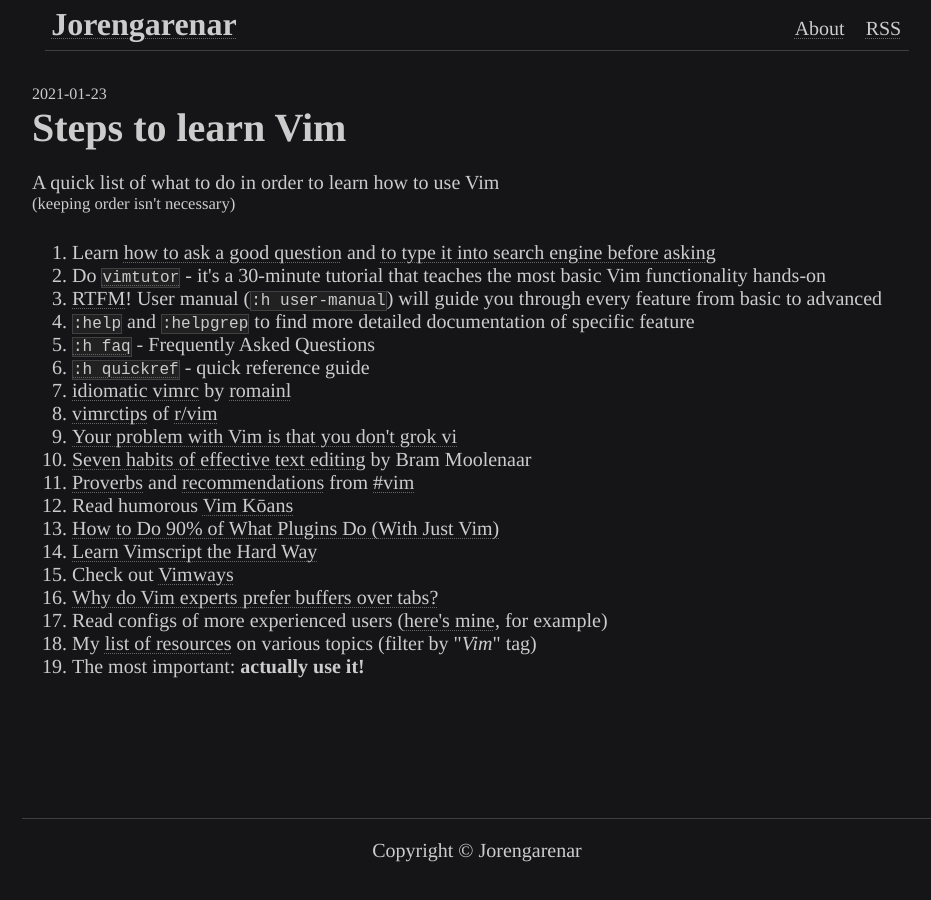
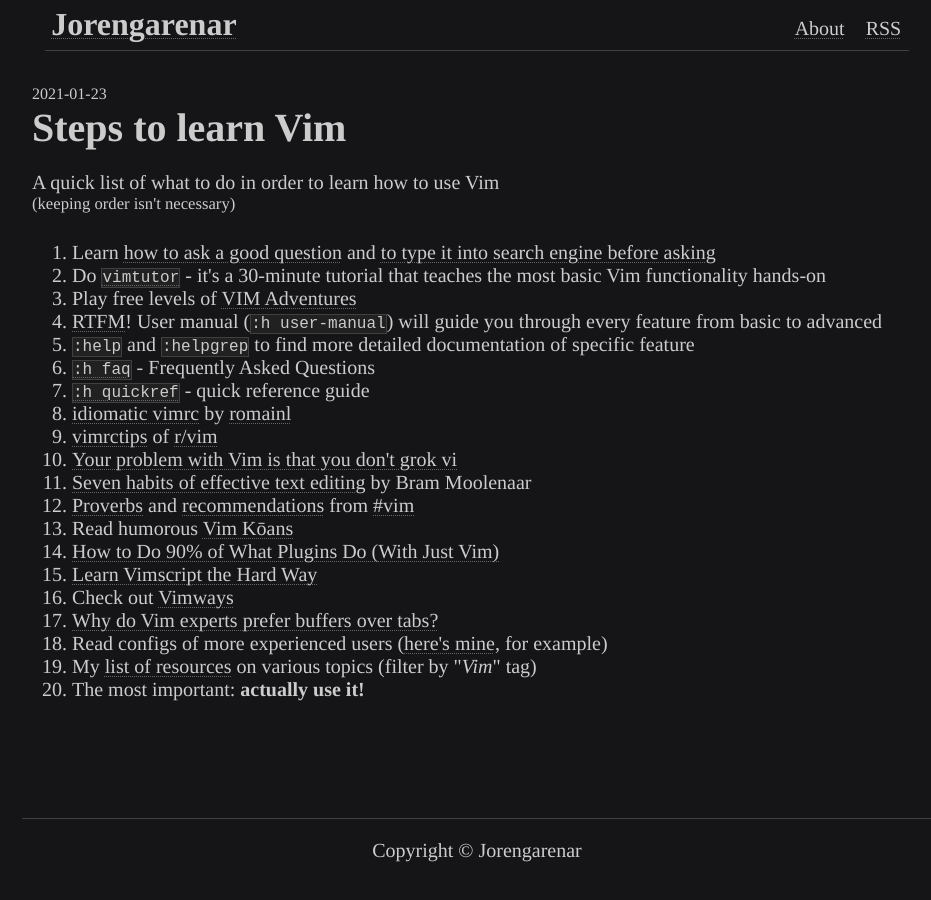
Before and after one commit to Jorenar/blog, a Jekyll site: the page built from _posts/2021-01-23-vim-learning-steps.md, in a window 1280 px wide. Shown: the whole page, without its empty margins (163-1094 px from the left). Built offline with Jekyll 4.4.1, drawn with Linux system fonts in a browser that asks for light colours.

```diff
--- a/_posts/2021-01-23-vim-learning-steps.md
+++ b/_posts/2021-01-23-vim-learning-steps.md
@@ -10,20 +10,21 @@ A quick list of what to do in order to learn how to use Vim
 
  1. Learn [how to ask a good question](https://stackoverflow.com/help/how-to-ask) and [to type it into search engine before asking](https://ddg.gg/?q=vim+start+learning)
  2. Do [`vimtutor`](https://vimhelp.org/usr_01.txt.html#vimtutor) - it's a 30-minute tutorial that teaches the most basic Vim functionality hands-on
- 3. [RTFM](https://en.wikipedia.org/wiki/RTFM)! User manual (`:h user-manual`) will guide you through every feature from basic to advanced
- 4. `:help` and `:helpgrep` to find more detailed documentation of specific feature
- 5. [`:h faq`](https://vimhelp.org/vim_faq.txt.html) - Frequently Asked Questions
- 6. [`:h quickref`](https://vimhelp.org/quickref.txt.html) - quick reference guide
- 7. [idiomatic vimrc](https://github.com/romainl/idiomatic-vimrc) by [romainl](http://romainl.github.io/)
- 8. [vimrctips](https://www.reddit.com/r/vim/wiki/vimrctips) of [r/vim](https://www.reddit.com/r/vim)
- 9. [Your problem with Vim is that you don't grok vi](https://stackoverflow.com/a/1220118/10247460)
-10. [Seven habits of effective text editing](https://www.moolenaar.net/habits.html) by Bram Moolenaar
-11. [Proverbs](https://www.vi-improved.org/vim-proverbs) and [recommendations](https://www.vi-improved.org/recommendations) from [#vim](https://www.vi-improved.org/)
-12. Read humorous [Vim Kōans](https://blog.sanctum.geek.nz/vim-koans)
-13. [How to Do 90% of What Plugins Do (With Just Vim)](https://www.youtube.com/watch?v=XA2WjJbmmoM)
-14. [Learn Vimscript the Hard Way](https://learnvimscriptthehardway.stevelosh.com)
-15. Check out [Vimways](https://vimways.org/2018)
-16. [Why do Vim experts prefer buffers over tabs?](https://stackoverflow.com/a/26710166/10247460)
-17. Read configs of more experienced users ([here's mine](https://github.com/Jorengarenar/dotfiles/tree/master/vim), for example)
-18. My [list of resources](https://resources.joren.ga) on various topics (filter by "_Vim_" tag)
-19. The most important: **actually use it!**
+ 3. Play free levels of [VIM Adventures](https://vim-adventures.com)
+ 4. [RTFM](https://en.wikipedia.org/wiki/RTFM)! User manual (`:h user-manual`) will guide you through every feature from basic to advanced
+ 5. `:help` and `:helpgrep` to find more detailed documentation of specific feature
+ 6. [`:h faq`](https://vimhelp.org/vim_faq.txt.html) - Frequently Asked Questions
+ 7. [`:h quickref`](https://vimhelp.org/quickref.txt.html) - quick reference guide
+ 8. [idiomatic vimrc](https://github.com/romainl/idiomatic-vimrc) by [romainl](http://romainl.github.io/)
+ 9. [vimrctips](https://www.reddit.com/r/vim/wiki/vimrctips) of [r/vim](https://www.reddit.com/r/vim)
+10. [Your problem with Vim is that you don't grok vi](https://stackoverflow.com/a/1220118/10247460)
+11. [Seven habits of effective text editing](https://www.moolenaar.net/habits.html) by Bram Moolenaar
+12. [Proverbs](https://www.vi-improved.org/vim-proverbs) and [recommendations](https://www.vi-improved.org/recommendations) from [#vim](https://www.vi-improved.org/)
+13. Read humorous [Vim Kōans](https://blog.sanctum.geek.nz/vim-koans)
+14. [How to Do 90% of What Plugins Do (With Just Vim)](https://www.youtube.com/watch?v=XA2WjJbmmoM)
+15. [Learn Vimscript the Hard Way](https://learnvimscriptthehardway.stevelosh.com)
+16. Check out [Vimways](https://vimways.org/2018)
+17. [Why do Vim experts prefer buffers over tabs?](https://stackoverflow.com/a/26710166/10247460)
+18. Read configs of more experienced users ([here's mine](https://github.com/Jorengarenar/dotfiles/tree/master/vim), for example)
+19. My [list of resources](https://resources.joren.ga) on various topics (filter by "_Vim_" tag)
+20. The most important: **actually use it!**
```
